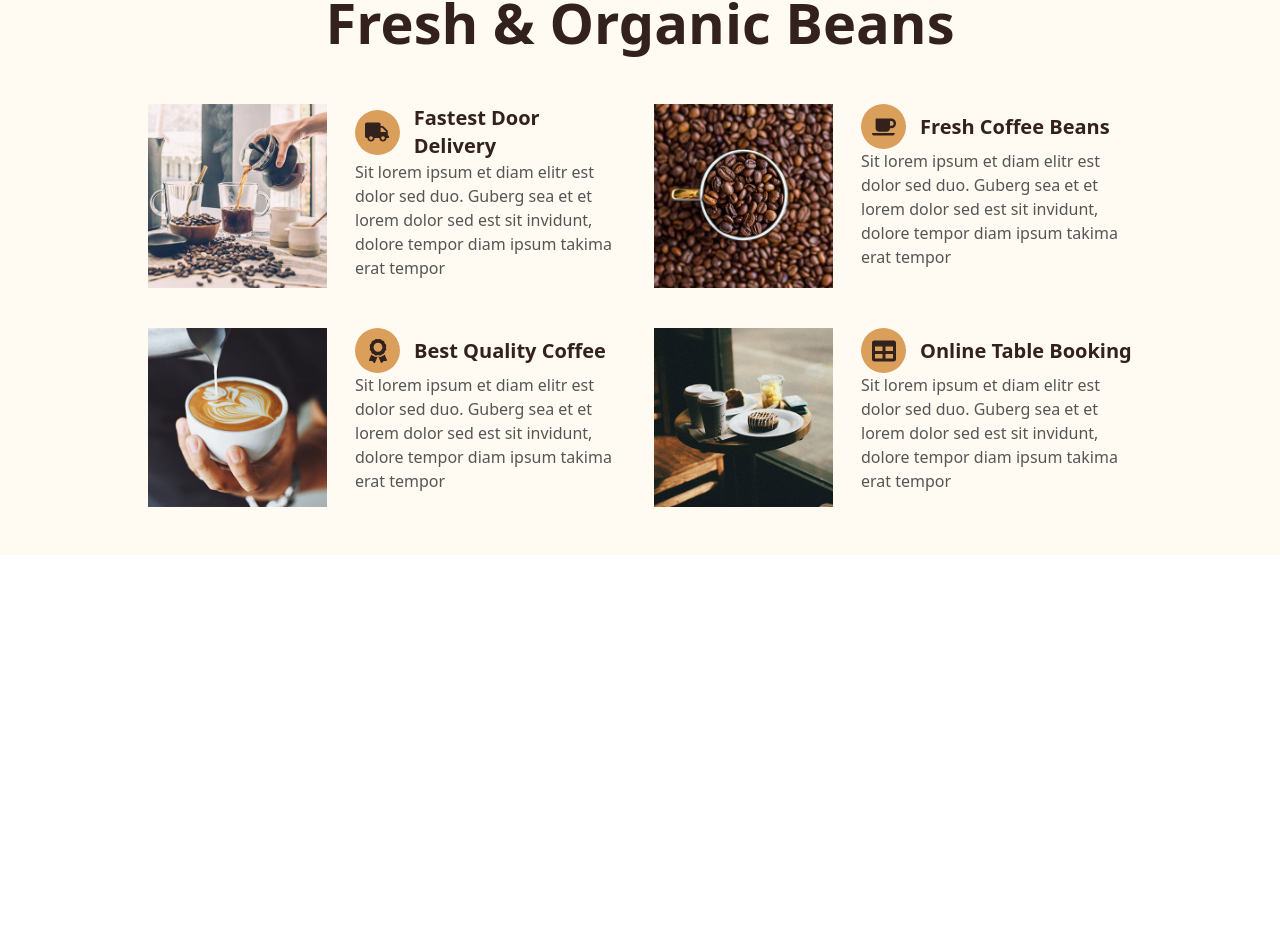
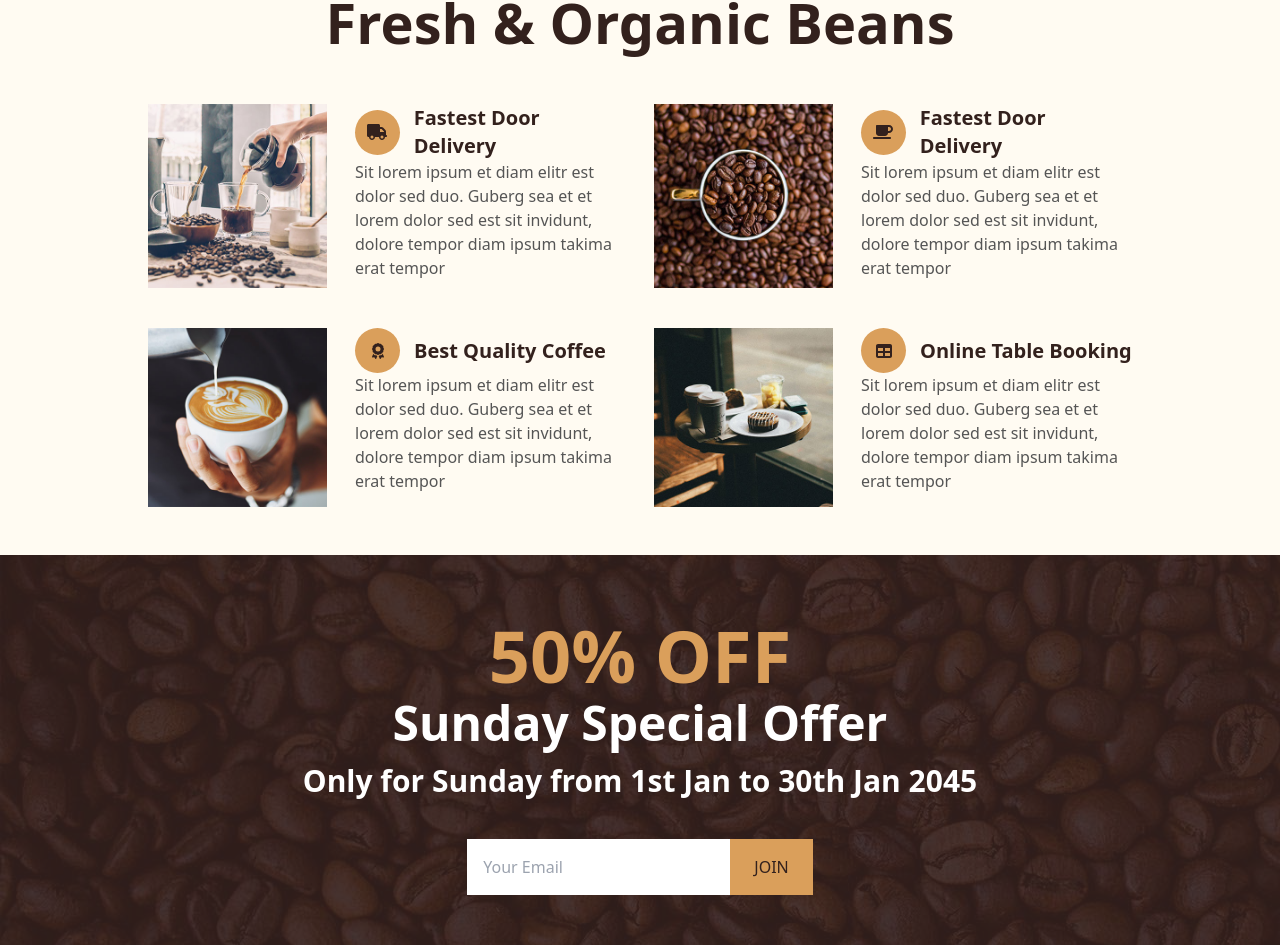
Before and after one commit to yasaman-ranjbar/cafe-app, a Next.js app: page / in a window 1280 px wide. Shown: the part 1732-2677 px from the top of the page. Before the commit the page ends 2287 px from the top, so only its background shows below. Built offline with nearby package versions, Linux system fonts and the light colour scheme; data requests are answered from the project's data file.

Commit message:
add offer section

```diff
--- a/components/modules/ServicesSectionCard/ServiceSectionCard.tsx
+++ b/components/modules/ServicesSectionCard/ServiceSectionCard.tsx
@@ -1,17 +1,25 @@
 import Image from "next/image";
-import { ServiceSectionCardPro0ps } from "./serviceSection.types";
+import { ServiceSectionCardProps } from "./serviceSection.types";
+import "@fortawesome/fontawesome-svg-core/styles.css";
+import { config } from "@fortawesome/fontawesome-svg-core";
+config.autoAddCss = false;
+import { FontAwesomeIcon } from "@fortawesome/react-fontawesome";
+import * as Icons from "@fortawesome/free-solid-svg-icons";
 
-const ServiceSectionCard: React.FC<ServiceSectionCardPro0ps> = ({
-  description,
+
+
+
+const ServiceSectionCard: React.FC<ServiceSectionCardProps> = ({
+  desc,
   icon,
-  src,
+  img,
   title,
 }) => {
   return (
     <div className="flex">
       <Image
         className="px-3.5"
-        src={src}
+        src={img}
         width={207}
         height={207}
         alt="service"
@@ -19,11 +27,14 @@ const ServiceSectionCard: React.FC<ServiceSectionCardPro0ps> = ({
       <div className="pb-2 px-3.5">
         <div className="flex gap-3.5 items-center">
           <div className="size-[45px] rounded-full bg-yellow flex items-center justify-center text-primary">
-            {icon}
+            <FontAwesomeIcon
+              icon={(Icons as any)[icon]}
+              className="font-base"
+            />
           </div>
           <h3 className="font-semibold text-primary text-xl">{title}</h3>
         </div>
-        <h5 className="text-base text-gray font-normal">{description}</h5>
+        <h5 className="text-base text-gray font-normal">{desc}</h5>
       </div>
     </div>
   );
--- a/components/templates/Home/About.tsx
+++ b/components/templates/Home/About.tsx
@@ -1,4 +1,3 @@
-import { FaCheck } from "react-icons/fa";
 import Image from "next/image";
 import SectionHeader from "@/components/modules/SectionHeader/SectionHeader";
 
@@ -47,19 +46,19 @@ function About() {
           </p>
           <div className="flex flex-col gap-3 mb-6">
             <h5 className="flex gap-2 items-center">
-              <FaCheck className="text-yellow text-xl" />
+              {/* <FaCheck className="text-yellow text-xl" /> */}
               <span className="text-primary text-xl font-normal">
                 Lorem ipsum dolor sit amet
               </span>
             </h5>
             <h5 className="flex gap-2 items-center">
-              <FaCheck className="text-yellow text-xl" />
+              {/* <FaCheck className="text-yellow text-xl" /> */}
               <span className="text-primary text-xl font-normal">
                 Lorem ipsum dolor sit amet
               </span>
             </h5>
             <h5 className="flex gap-2 items-center">
-              <FaCheck className="text-yellow text-xl" />
+              {/* <FaCheck className="text-yellow text-xl" /> */}
               <span className="text-primary text-xl font-normal">
                 Lorem ipsum dolor sit amet
               </span>
--- a/components/templates/Home/Offer.tsx
+++ b/components/templates/Home/Offer.tsx
@@ -1,5 +1,60 @@
+import { useState } from "react";
+
 function Offer() {
-  return <h1>Offer Page :))</h1>;
+  const [email, setEmail] = useState("");
+
+  const changeHandler = (e: React.ChangeEvent<HTMLInputElement>) => {
+    setEmail(e.target.value);
+  };
+
+  const addEmail = async (e: React.MouseEvent<HTMLButtonElement>) => {
+    e.preventDefault();
+    const res = await fetch("http://localhost:4000/newsLetters", {
+      method: "POST",
+      headers: {
+        "Content-Type": "application/json",
+      },
+      body: JSON.stringify({
+        email,
+      }),
+    });
+
+    if(res.status === 201) {
+      setEmail("")
+      alert("Thank you for subscribing to our newsletter!");
+    }
+
+  };
+
+  return (
+    <div className="flex flex-col items-center justify-center bg-background-bg py-12 text-center relative">
+      <div className="absolute left-0 top-0 size-full bg-brown/90" />
+      <div className="z-10">
+        <h1 className="text-yellow text-7xl font-bold mt-4 mb-2">50% OFF</h1>
+        <h2 className="mb-4 text-white text-5xl font-bold">
+          Sunday Special Offer
+        </h2>
+        <h3 className="mb-6 pb-4 text-white font-semibold text-3xl">
+          Only for Sunday from 1st Jan to 30th Jan 2045
+        </h3>
+        <div className="pb-6">
+          <input
+            value={email}
+            onChange={changeHandler}
+            className="p-4 outline-none"
+            type="text"
+            placeholder="Your Email"
+          />
+          <button
+            onClick={addEmail}
+            className="text-primary  bg-yellow px-6 py-4 font-medium"
+          >
+            JOIN
+          </button>
+        </div>
+      </div>
+    </div>
+  );
 }
 
 export default Offer;
--- a/components/templates/Home/Services.tsx
+++ b/components/templates/Home/Services.tsx
@@ -1,37 +1,23 @@
 import SectionHeader from "@/components/modules/SectionHeader/SectionHeader";
 import ServiceSectionCard from "@/components/modules/ServicesSectionCard/ServiceSectionCard";
-import { FaCoffee, FaAward, FaTruck, FaTable } from "react-icons/fa";
+import { ServiceSectionCardProps } from "@/components/modules/ServicesSectionCard/serviceSection.types";
 
 
-function Services() {
+function Services({ services }: { services: ServiceSectionCardProps[] }) {
+  console.log("services", services);
   return (
     <div className="container py-12">
       <SectionHeader title="OUR SERVICES" header="Fresh & Organic Beans" />
       <div className="grid grid-cols-2 gap-y-10">
-        <ServiceSectionCard
-          title="Fastest Door Delivery"
-          src="/images/service-1.jpg"
-          icon={<FaTruck className="text-primary text-2xl" />}
-          description="Sit lorem ipsum et diam elitr est dolor sed duo. Guberg sea et et lorem dolor sed est sit invidunt, dolore tempor diam ipsum takima erat tempor"
-        />
-        <ServiceSectionCard
-          title="Fresh Coffee Beans"
-          src="/images/service-2.jpg"
-          icon={<FaCoffee className="text-primary text-2xl" />}
-          description="Sit lorem ipsum et diam elitr est dolor sed duo. Guberg sea et et lorem dolor sed est sit invidunt, dolore tempor diam ipsum takima erat tempor"
-        />
-        <ServiceSectionCard
-          title="Best Quality Coffee"
-          src="/images/service-3.jpg"
-          icon={<FaAward className="text-primary text-2xl" />}
-          description="Sit lorem ipsum et diam elitr est dolor sed duo. Guberg sea et et lorem dolor sed est sit invidunt, dolore tempor diam ipsum takima erat tempor"
-        />
-        <ServiceSectionCard
-          title="Online Table Booking"
-          src="/images/service-4.jpg"
-          icon={<FaTable className="text-primary text-2xl" />}
-          description="Sit lorem ipsum et diam elitr est dolor sed duo. Guberg sea et et lorem dolor sed est sit invidunt, dolore tempor diam ipsum takima erat tempor"
-        />
+        {services.map((service) => (
+          <ServiceSectionCard
+            key={service?.id}
+            title={service.title}
+            img={service.img}
+            icon={service.icon}
+            desc={service.desc}
+          />
+        ))}
       </div>
     </div>
   );
--- /dev/null
+++ b/data/db.json
@@ -0,0 +1,116 @@
+{
+  "menu": [
+    {
+      "id": 1,
+      "title": "Black Coffee",
+      "desc": "Sit lorem ipsum et diam elitr est dolor sed duo guberg sea et et lorem dolor",
+      "price": 5,
+      "img": "/images/menu-1.jpg",
+      "off": 0
+    },
+    {
+      "id": 2,
+      "title": "Chocolete Coffee",
+      "desc": "Sit lorem ipsum et diam elitr est dolor sed duo guberg sea et et lorem dolor",
+      "price": 7,
+      "img": "/images/menu-2.jpg",
+      "off": 0
+    },
+    {
+      "id": 3,
+      "title": "Coffee With Milk",
+      "desc": "Sit lorem ipsum et diam elitr est dolor sed duo guberg sea et et lorem dolor",
+      "price": 9,
+      "img": "/images/menu-3.jpg",
+      "off": 0
+    },
+    {
+      "id": 4,
+      "title": "Black Coffee",
+      "desc": "Sit lorem ipsum et diam elitr est dolor sed duo guberg sea et et lorem dolor",
+      "price": 5,
+      "img": "/images/menu-1.jpg",
+      "off": 0
+    },
+    {
+      "id": 5,
+      "title": "Chocolete Coffee",
+      "desc": "Sit lorem ipsum et diam elitr est dolor sed duo guberg sea et et lorem dolor",
+      "price": 7,
+      "img": "/images/menu-2.jpg",
+      "off": 0
+    },
+    {
+      "id": 6,
+      "title": "Coffee With Milk",
+      "desc": "Sit lorem ipsum et diam elitr est dolor sed duo guberg sea et et lorem dolor",
+      "price": 9,
+      "img": "/images/menu-3.jpg",
+      "off": 0
+    }
+  ],
+  "services": [
+    {
+      "id": 1,
+      "title": "Fastest Door Delivery",
+      "img": "/images/service-1.jpg",
+      "desc": "Sit lorem ipsum et diam elitr est dolor sed duo. Guberg sea et et lorem dolor sed est sit invidunt, dolore tempor diam ipsum takima erat tempor",
+      "icon": "faTruck"
+    },
+    {
+      "id": 2,
+      "title": "Fastest Door Delivery",
+      "img": "/images/service-2.jpg",
+      "desc": "Sit lorem ipsum et diam elitr est dolor sed duo. Guberg sea et et lorem dolor sed est sit invidunt, dolore tempor diam ipsum takima erat tempor",
+      "icon": "faCoffee"
+    },
+    {
+      "id": 3,
+      "title": "Best Quality Coffee",
+      "img": "/images/service-3.jpg",
+      "desc": "Sit lorem ipsum et diam elitr est dolor sed duo. Guberg sea et et lorem dolor sed est sit invidunt, dolore tempor diam ipsum takima erat tempor",
+      "icon": "faAward"
+    },
+    {
+      "id": 4,
+      "title": "Online Table Booking",
+      "img": "/images/service-4.jpg",
+      "desc": "Sit lorem ipsum et diam elitr est dolor sed duo. Guberg sea et et lorem dolor sed est sit invidunt, dolore tempor diam ipsum takima erat tempor",
+      "icon": "faTable"
+    }
+  ],
+  "newsLetters": [
+    {
+      "id": 1,
+      "email": "jasmin@gmail.com"
+    },
+    {
+      "id": 2,
+      "email": "yasi@gmail.com"
+    },
+    {
+      "id": "ff9c",
+      "email": "y.ranjbar6698@gmail.com"
+    },
+    {
+      "id": "626b",
+      "email": "a@gmsil.com"
+    }
+  ],
+  "comment": [
+    {
+      "id": 1,
+      "username": "Q_Yolme",
+      "body": "Perfect Coffee :))",
+      "productID": 1,
+      "score": 5
+    },
+    {
+      "id": 2,
+      "username": "Amin_Saeedi",
+      "body": "Perfect Coffee :))",
+      "productID": 2,
+      "score": 4.5
+    }
+  ]
+}
--- a/package.json
+++ b/package.json
@@ -6,13 +6,17 @@
     "dev": "next dev",
     "build": "next build",
     "start": "next start",
+    "server": "json-server ./data/db.json --watch -p 4000",
     "lint": "next lint"
   },
   "dependencies": {
+    "@fortawesome/fontawesome-svg-core": "^6.5.2",
+    "@fortawesome/free-solid-svg-icons": "^6.5.2",
+    "@fortawesome/react-fontawesome": "^0.2.2",
+    "json-server": "^1.0.0-beta.1",
     "next": "13.5.4",
     "react": "^18",
     "react-dom": "^18",
-    "react-icons": "^5.2.1",
     "swiper": "^11.1.4"
   },
   "devDependencies": {
--- a/pages/index.tsx
+++ b/pages/index.tsx
@@ -1,15 +1,40 @@
+import { ServiceSectionCardProps } from "@/components/modules/ServicesSectionCard/serviceSection.types";
 import About from "@/components/templates/Home/About";
+import Offer from "@/components/templates/Home/Offer";
 import Services from "@/components/templates/Home/Services";
 import Slider from "@/components/templates/Home/Slider";
 
-function Index() {
+interface DataProps {
+  data: {
+    services: ServiceSectionCardProps[];
+  };
+}
+
+function Index({ data }: DataProps) {
   return (
     <div>
       <Slider />
       <About />
-      <Services />
+      <Services services={data.services} />
+      <Offer />
     </div>
   );
 }
 
+export const getStaticProps = async () => {
+  const res = await fetch(
+    "http://localhost:4000/services"
+  );
+  const services = await res.json();
+
+  return {
+    props: {
+      data: {
+        services,
+      },
+    },
+    revalidate: 60 * 60 * 12,
+  };
+};
+
 export default Index;
--- a/tailwind.config.ts
+++ b/tailwind.config.ts
@@ -34,6 +34,9 @@ const config: Config = {
       backgroundColor: {
         'primary-dark': '#141414',
         'primary-light': '#fffbf2',
+      },
+      backgroundImage: {
+        'background-bg': "url('/images/bg.jpg')"
       }
     },
   },
```
Also changed, not shown: components/modules/ServicesSectionCard/serviceSection.types.ts (+8 -4 lines), 1 other file (tests, documents, lock files or other folders).
